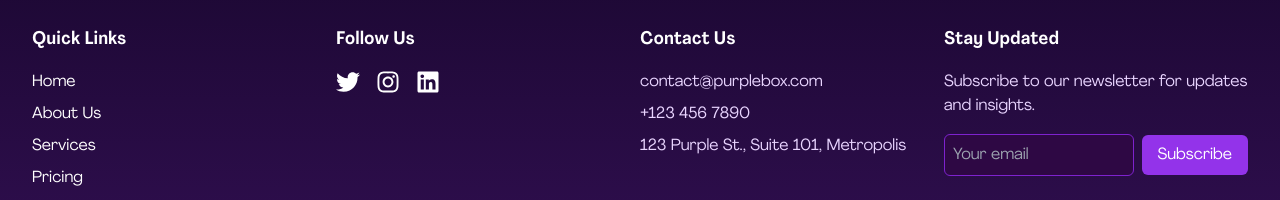
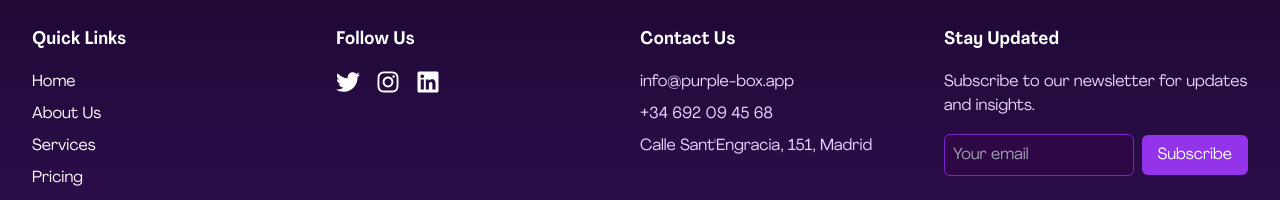
Before and after one commit to VooYee/Purple-Box, a Next.js app: page /privacy-policy in a window 1280 px wide. Shown: the part 1934-2134 px from the top of the page. Built offline with nearby package versions, Linux system fonts and the light colour scheme.

Commit message:
Inizializzazione del progetto

```diff
--- a/components/Footer.tsx
+++ b/components/Footer.tsx
@@ -45,9 +45,9 @@ const Footer = () => {
           {/* Contact Information */}
           <div className="w-full space-y-2">
             <h6 className="font-bold text-lg mb-4">Contact Us</h6>
-            <p className="text-purple-200">contact@purplebox.com</p>
-            <p className="text-purple-200">+123 456 7890</p>
-            <p className="text-purple-200">123 Purple St., Suite 101, Metropolis</p>
+            <p className="text-purple-200">info@purple-box.app</p>
+            <p className="text-purple-200">+34 692 09 45 68</p>
+            <p className="text-purple-200">Calle Sant'Engracia, 151, Madrid</p>
           </div>
 
           {/* Newsletter Signup */}
```
